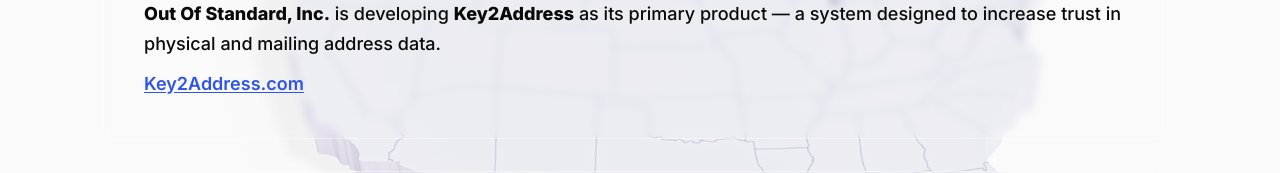
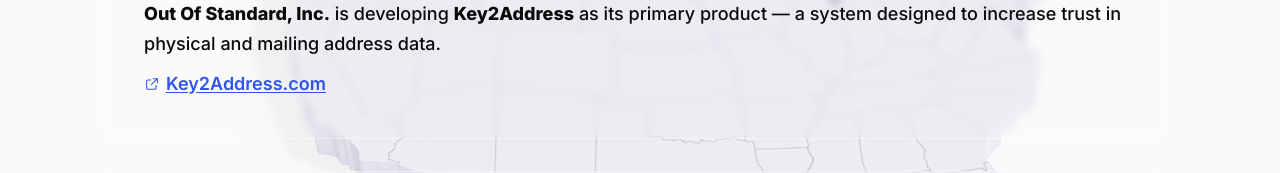
Before and after one commit to outofstandardinc/OutOfStandard-WEB, a React (Vite) app: page / in a window 1280 px wide. Both pictures are taken after a click on the button "Company". Shown: the part 299-472 px from the top of the page. Built offline with nearby package versions, Linux system fonts and the light colour scheme.

Commit message:
Add external-link icon before Key2Address.com link in Company section
Co-Authored-By: Claude Sonnet 5 <noreply@anthropic.com>

```diff
--- a/src/components/Contact/Contact.tsx
+++ b/src/components/Contact/Contact.tsx
@@ -3,7 +3,7 @@ import Container from '../Container'
 import GlassPanel from '../GlassPanel/GlassPanel'
 import SectionHeading from '../SectionHeading/SectionHeading'
 import InfoCard from '../InfoCard/InfoCard'
-import { MailIcon, LinkedInIcon, CheckIcon, LayersIcon } from '../decor/Icons'
+import { MailIcon, LinkedInIcon, CheckIcon, LayersIcon, ExternalLinkIcon } from '../decor/Icons'
 import { CONTACT_EMAIL, LINKEDIN_URL } from '../../config/siteConfig'
 
 export default function Contact() {
@@ -32,8 +32,9 @@ export default function Contact() {
           href="https://key2address.com"
           target="_blank"
           rel="noopener noreferrer"
-          className="reveal mt-3 inline-block text-lg font-semibold text-brand underline underline-offset-2 hover:text-brand-dark"
+          className="reveal mt-3 inline-flex items-center gap-1.5 text-lg font-semibold text-brand underline underline-offset-2 hover:text-brand-dark"
         >
+          <ExternalLinkIcon className="h-4 w-4 flex-shrink-0" strokeWidth={2.2} />
           Key2Address.com
         </a>
       </GlassPanel>
```
